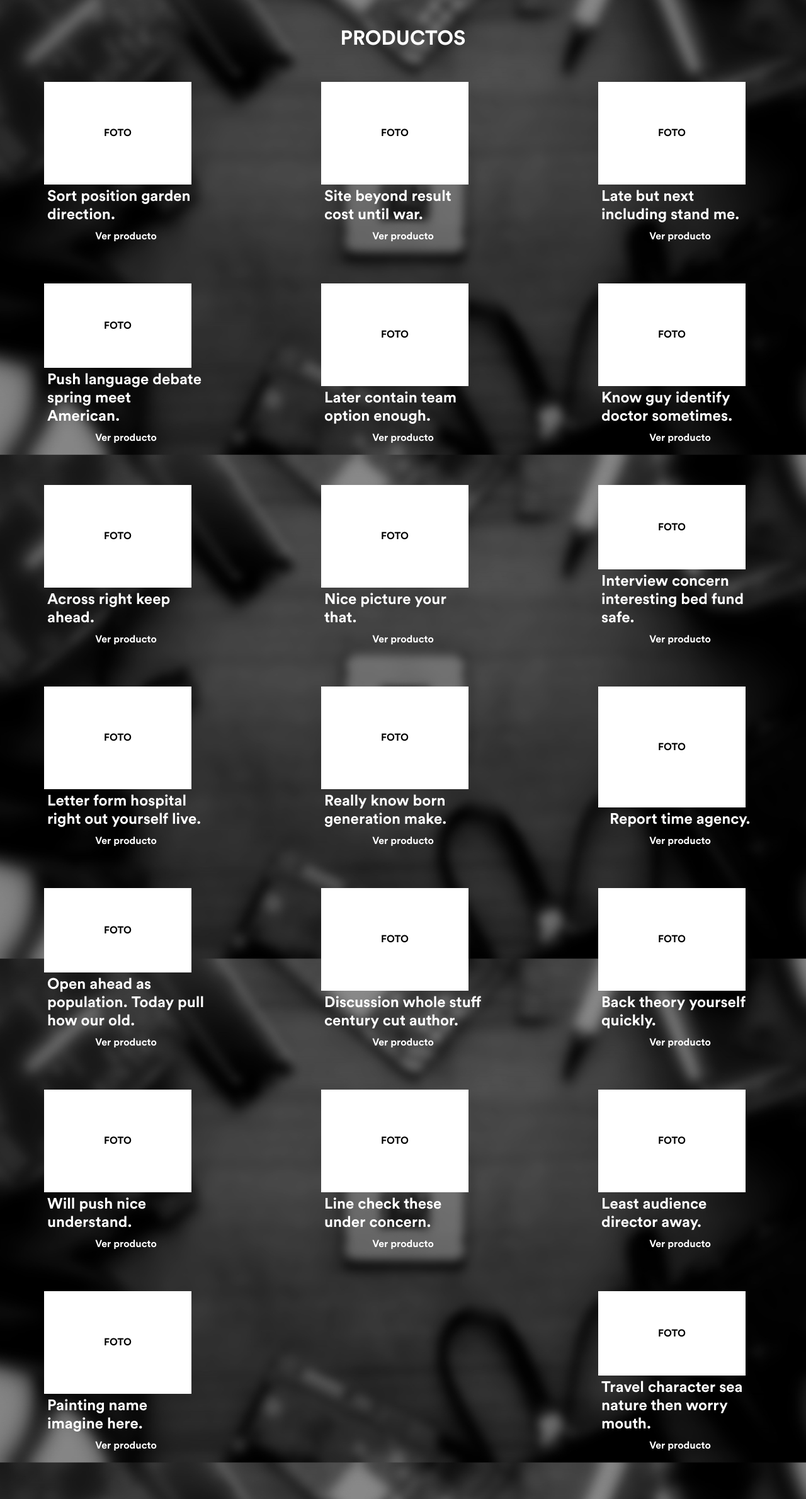
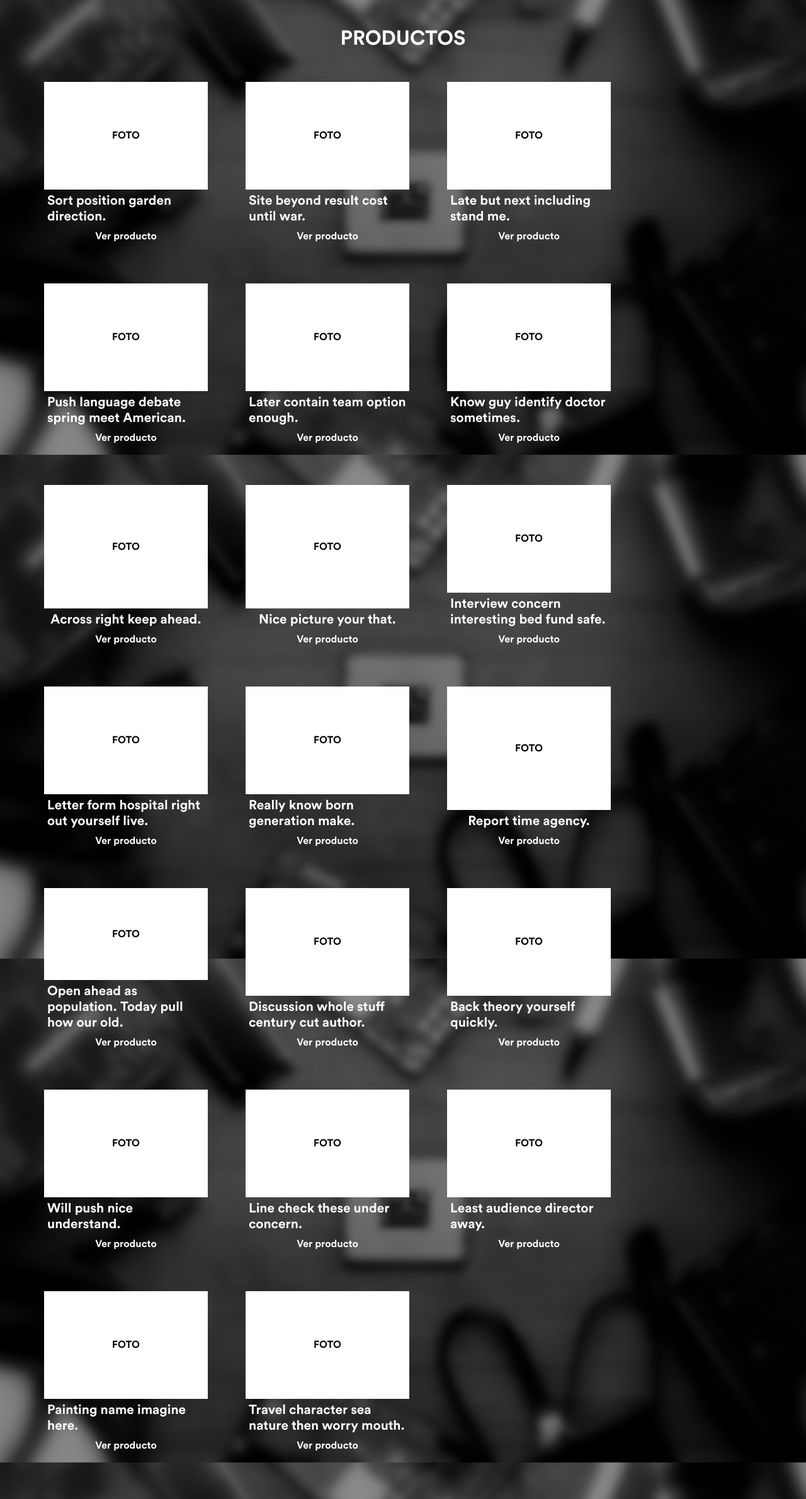
Before and after one commit to AdrianJimenezNieto/SuministrosInformaticos, a Django app: page /product/ in a window 1280 px wide. Shown: the part 78-2458 px from the top of the page at 63% size. Run offline with Django 4.2, Linux system fonts and the light colour scheme; data comes from the database, SQL or seed files in the repository; parts of the project's set-up code (start-up, migrations or seed data) failed here and were passed over.

Commit message:
changes to index product

```diff
--- a/suministros/static/css/style.css
+++ b/suministros/static/css/style.css
@@ -138,7 +138,7 @@ main {
     width: 100%;
     padding: 20px;
     display: flex;
-    justify-content: space-between;
+    justify-content: flex-start;
     flex-direction: row;
     flex-wrap: wrap;
 }
@@ -151,7 +151,7 @@ main {
     margin: 10px 10px 10px 10px;
     display: flex;
     flex-direction: column;
-    justify-content: flex-start;
+    justify-content: center;
 }
 
 .actions {
@@ -162,7 +162,7 @@ main {
 }
 
 .product-list b{
-    font-size: 1.5em;
+    font-size: 1.3em;
     color: #fff;
     text-decoration: none;
     font-weight: 500;
@@ -197,7 +197,7 @@ main {
 }
 
 .image {
-    width: 90%;
+    width: 100%;
     height: 100%;
     background-color: #fff;
     display: flex;
```
